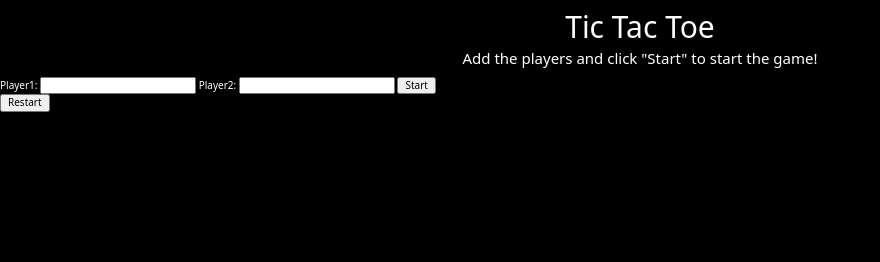
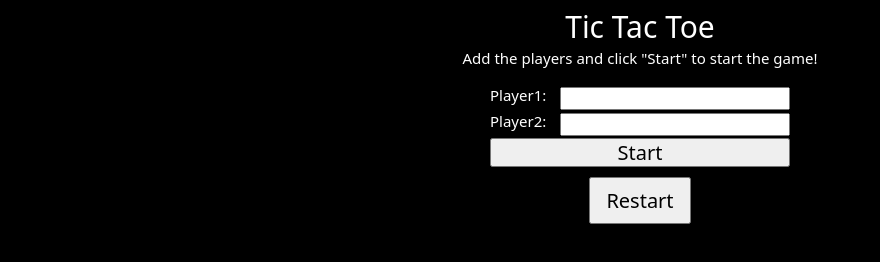
Before and after one commit to Nestor-3690/tic-tac-toe, a plain HTML site: page index.html in a window 1280 px wide. Shown: the whole page, without its empty margins (0-880 px from the left). Drawn offline with Linux system fonts and the light colour scheme.

Commit message:
Add styles to main and form

```diff
--- a/styles.css
+++ b/styles.css
@@ -25,6 +25,28 @@ header {
 
 .header-text {
     font-size: 1.5rem;
+}
+
+#game {
+    align-self: center;
+    padding: 1rem;
+    display: flex;
+    flex-direction: column;
+    gap: 1rem;
+}
+
+form {
+    display: grid;
+    font-size: 1.5rem;
+    grid-template-columns: 1fr 2fr;
+    align-self: center;
+    width: 50%;
+    gap: 0.25rem 0;
+}
+
+#start-button {
+    grid-column: 1 / 3;
+    font-size: 2rem;
 }
 
 #gameboard {
@@ -79,3 +101,9 @@ header {
     border-right: none;
     border-bottom: none;
 }
+
+#restart {
+    align-self: center;
+    padding: 1rem 1.5rem;
+    font-size: 2rem;
+}
```
